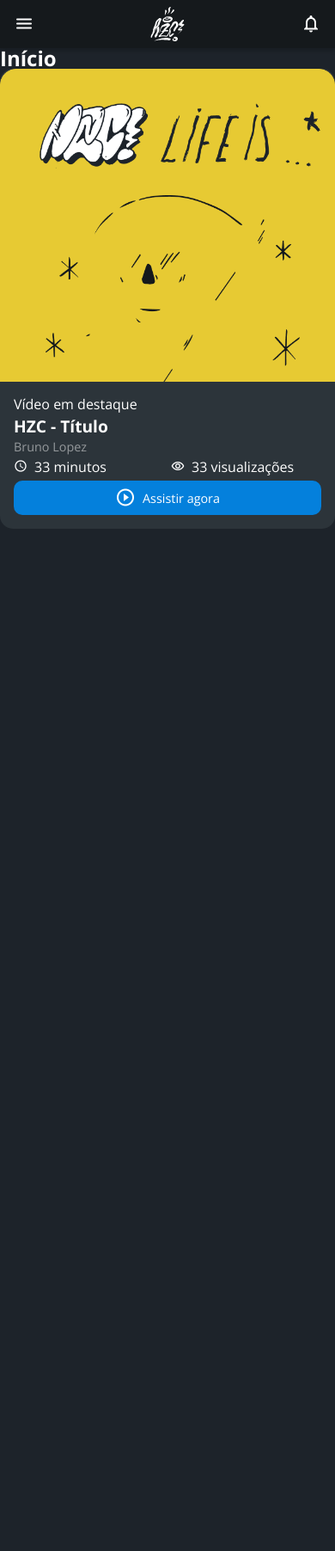
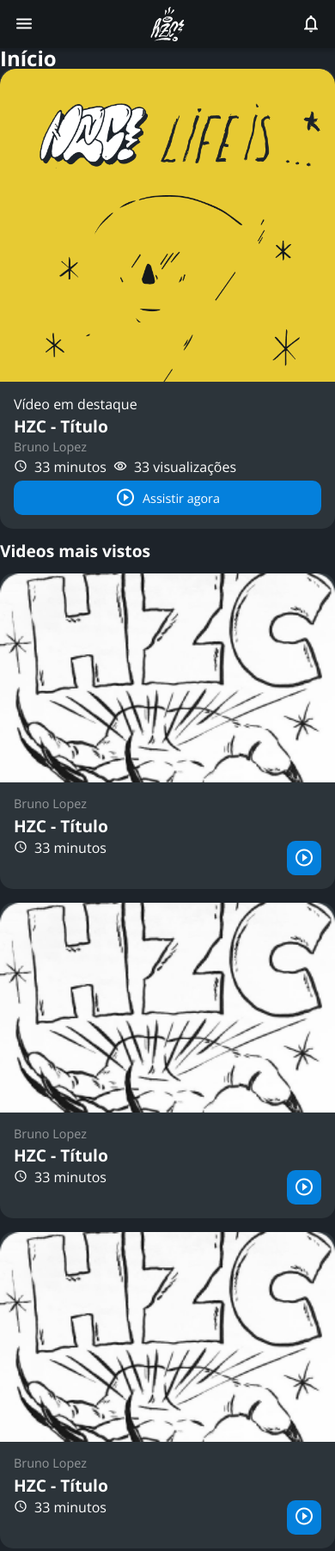
Before and after one commit to Emerson-N-deAlmeida/Flexbox, a plain HTML site: page flex-e-grid/index.html in a window 390 px wide. Shown: the top 1804 px of the page at 86% size. Before the commit the page ends 844 px from the top, so only its background shows below. Drawn offline with nearby package versions, Linux system fonts and the light colour scheme.

Commit message:
auterações de Css aula4

```diff
--- a/flex-e-grid/assets/css/estilos.css
+++ b/flex-e-grid/assets/css/estilos.css
@@ -104,10 +104,17 @@ body {
 
 .principal {
     padding: 24px 16px;
+    display: grid;
+    gap: 16px;
 }
 
 .titulo-pagina {
     font-size: 1.5rem;
+    font-weight: 700;
+}
+
+.titulo-secao {
+    font-size: 1.2rem;
     font-weight: 700;
 }
 
@@ -117,10 +124,15 @@ body {
     overflow: hidden;
     background-color: #2C343A;
 }
+
+.cartao--destaque {
+    margin-bottom: 16px;
+}
+
 .cartao__conteudo {
     padding: 16px;
     display: grid;
-    grid-template-columns: 1fr 1fr;
+    grid-template-columns: auto 1fr;
     gap: 8px;
 }
 
@@ -168,6 +180,7 @@ body {
     height: 40px;
     border-radius: 10px;
     font-size: 0.9rem;
+    justify-self: flex-end;
 }
 
 .cartao__botao--paly::before {
@@ -183,3 +196,8 @@ body {
 .cartao__botao--destaque::before {
     margin-right: 8px;
 }
+
+.secao {
+    display: grid;
+    gap: 16px;
+}
--- a/flex-e-grid/index.html
+++ b/flex-e-grid/index.html
@@ -28,7 +28,7 @@
     </nav>
     <main class="princial">
         <h2 class="titulo-pagina">Início</h2>
-        <article class="cartao">
+        <article class="cartao cartao--destaque">
             <img src="assets/img/banner-mobile_1.png" alt="Banner do cartao" class="cartao__imagem">
             <div class="cartao__conteudo">
                 <p class="cartao__destaque">Vídeo em destaque</p>
@@ -39,7 +39,96 @@
                 <button class="cartao__botao cartao__botao--paly cartao__botao--destaque">Assistir agora</button>
             </div>
         </article>
-
+        <section class="secao">
+            <h2 class="titulo-secao">Videos mais vistos</h2>
+            <article class="cartao">
+                <img src="assets/img/video_1.png" alt="Vídeo" class="cartao__imagem">
+                <div class="cartao__conteudo">
+                    <p class="cartao__perfil">Bruno Lopez</p>
+                    <h3 class="cartao__titulo">HZC - Título</h3>
+                    <p class="carto__info cartao__info--tempo">33 minutos</p>
+                    <button class="cartao__botao cartao__botao--paly" aria-label="Assistir agora"></button>
+                </div>
+            </article>
+            <article class="cartao">
+                <img src="assets/img/video_1.png" alt="Vídeo" class="cartao__imagem">
+                <div class="cartao__conteudo">
+                    <p class="cartao__perfil">Bruno Lopez</p>
+                    <h3 class="cartao__titulo">HZC - Título</h3>
+                    <p class="carto__info cartao__info--tempo">33 minutos</p>
+                    <button class="cartao__botao cartao__botao--paly" aria-label="Assistir agora"></button>
+                </div>
+            </article>
+            <article class="cartao">
+                <img src="assets/img/video_1.png" alt="Vídeo" class="cartao__imagem">
+                <div class="cartao__conteudo">
+                    <p class="cartao__perfil">Bruno Lopez</p>
+                    <h3 class="cartao__titulo">HZC - Título</h3>
+                    <p class="carto__info cartao__info--tempo">33 minutos</p>
+                    <button class="cartao__botao cartao__botao--paly" aria-label="Assistir agora"></button>
+                </div>
+            </article>
+            <article class="cartao">
+                <img src="assets/img/video_1.png" alt="Vídeo" class="cartao__imagem">
+                <div class="cartao__conteudo">
+                    <p class="cartao__perfil">Bruno Lopez</p>
+                    <h3 class="cartao__titulo">HZC - Título</h3>
+                    <p class="carto__info cartao__info--tempo">33 minutos</p>
+                    <button class="cartao__botao cartao__botao--paly" aria-label="Assistir agora"></button>
+                </div>
+            </article>
+        </section>
+        <h2 class="titulo-pagina">Início</h2>
+        <article class="cartao cartao--destaque">
+            <img src="assets/img/banner-mobile_1.png" alt="Banner do cartao" class="cartao__imagem">
+            <div class="cartao__conteudo">
+                <p class="cartao__destaque">Vídeo em destaque</p>
+                <h3 class="cartao__titulo">HZC - Título</h3>
+                <p class="cartao__perfil">Bruno Lopez</p>
+                <p class="carto__info cartao__info--tempo">33 minutos</p>
+                <p class="carto__info cartao__info--visualizacao">33 visualizações</p>
+                <button class="cartao__botao cartao__botao--paly cartao__botao--destaque">Assistir agora</button>
+            </div>
+        </article>
+        <section class="secao">
+            <h2 class="titulo-secao">Videos mais vistos</h2>
+            <article class="cartao">
+                <img src="assets/img/video_1.png" alt="Vídeo" class="cartao__imagem">
+                <div class="cartao__conteudo">
+                    <p class="cartao__perfil">Bruno Lopez</p>
+                    <h3 class="cartao__titulo">HZC - Título</h3>
+                    <p class="carto__info cartao__info--tempo">33 minutos</p>
+                    <button class="cartao__botao cartao__botao--paly" aria-label="Assistir agora"></button>
+                </div>
+            </article>
+            <article class="cartao">
+                <img src="assets/img/video_1.png" alt="Vídeo" class="cartao__imagem">
+                <div class="cartao__conteudo">
+                    <p class="cartao__perfil">Bruno Lopez</p>
+                    <h3 class="cartao__titulo">HZC - Título</h3>
+                    <p class="carto__info cartao__info--tempo">33 minutos</p>
+                    <button class="cartao__botao cartao__botao--paly" aria-label="Assistir agora"></button>
+                </div>
+            </article>
+            <article class="cartao">
+                <img src="assets/img/video_1.png" alt="Vídeo" class="cartao__imagem">
+                <div class="cartao__conteudo">
+                    <p class="cartao__perfil">Bruno Lopez</p>
+                    <h3 class="cartao__titulo">HZC - Título</h3>
+                    <p class="carto__info cartao__info--tempo">33 minutos</p>
+                    <button class="cartao__botao cartao__botao--paly" aria-label="Assistir agora"></button>
+                </div>
+            </article>
+            <article class="cartao">
+                <img src="assets/img/video_1.png" alt="Vídeo" class="cartao__imagem">
+                <div class="cartao__conteudo">
+                    <p class="cartao__perfil">Bruno Lopez</p>
+                    <h3 class="cartao__titulo">HZC - Título</h3>
+                    <p class="carto__info cartao__info--tempo">33 minutos</p>
+                    <button class="cartao__botao cartao__botao--paly" aria-label="Assistir agora"></button>
+                </div>
+            </article>
+        </section>
     </main>
     <script src="main.js"></script>
 </body>
```
